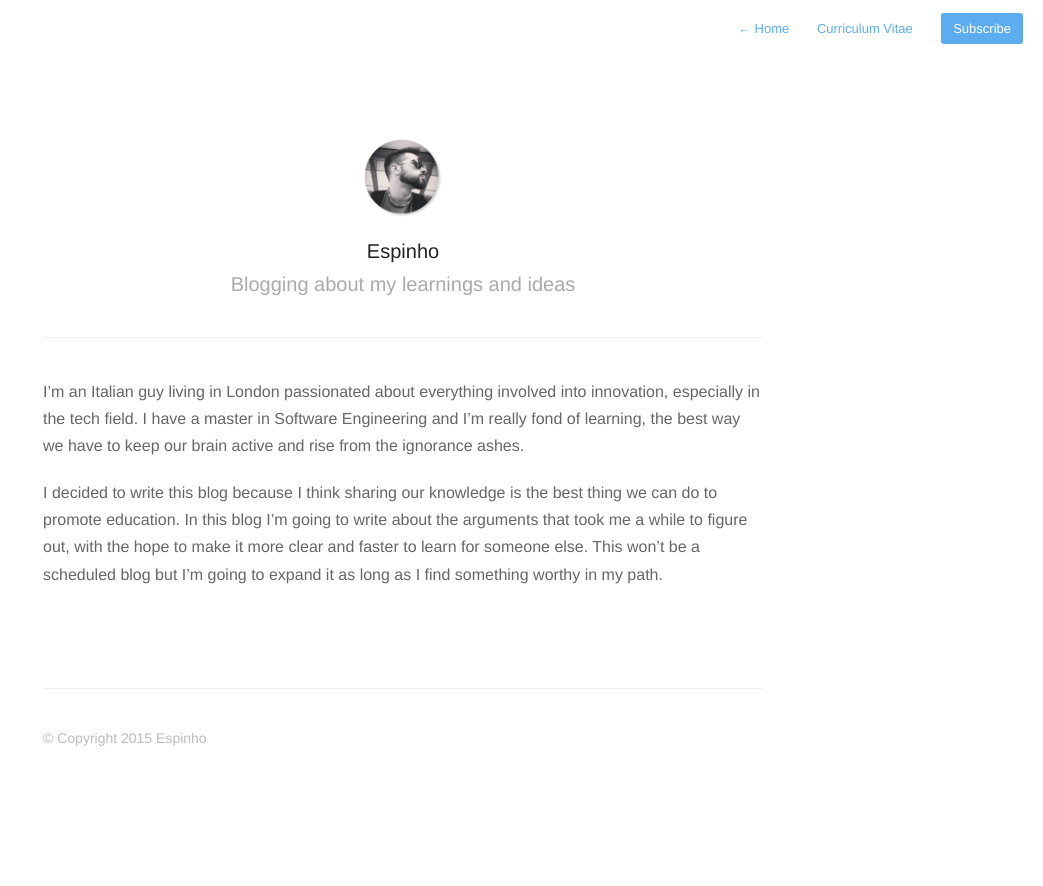
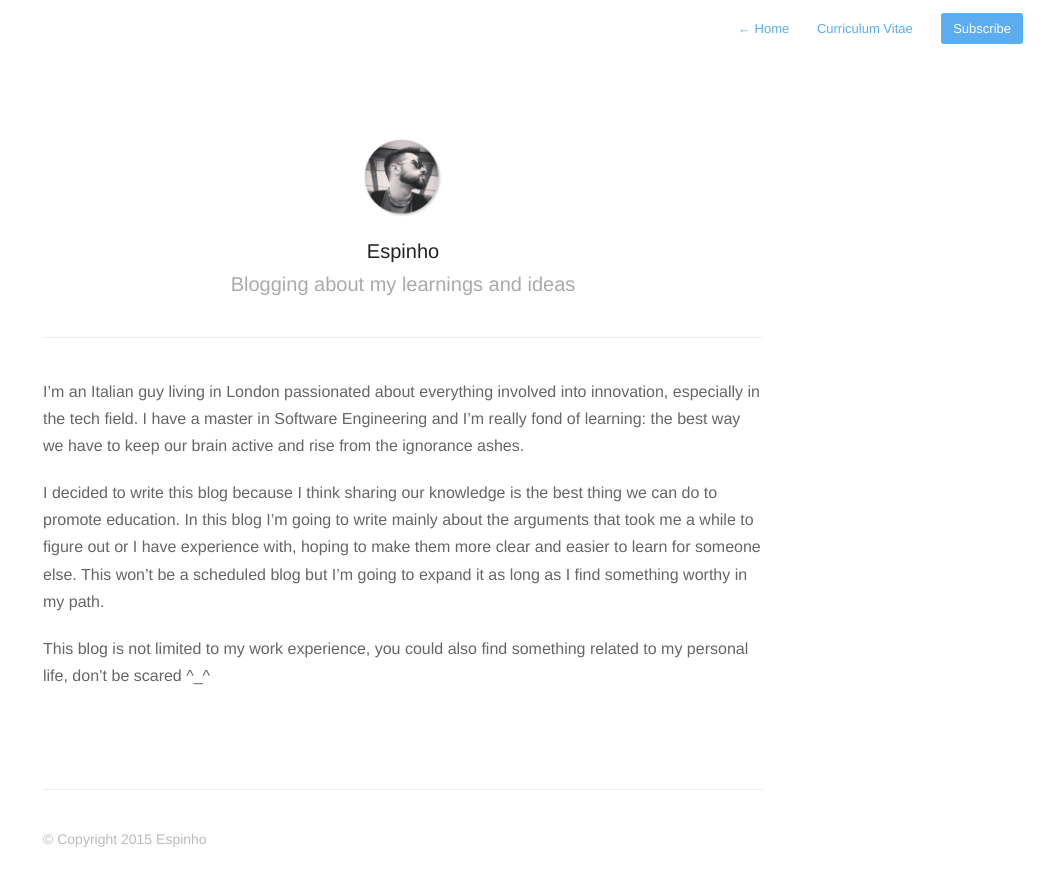
Before and after one commit to espinhogr/espinhogr.github.io, a Jekyll site: the page built from about.md, in a window 1280 px wide. Shown: the top 886 px of the page, without its empty margins (237-1280 px from the left). Built offline with Jekyll 4.4.1, drawn with Linux system fonts in a browser that asks for light colours; nearby versions of some CDN libraries; Markdown is read by kramdown in place of the engine named in the settings.

Commit message:
Updated about

```diff
--- a/about.md
+++ b/about.md
@@ -4,9 +4,10 @@ permalink: about/
 profile: true
 ---
 
-I'm an Italian guy living in London passionated about everything involved into innovation, especially in the tech field. I have a master in Software Engineering and I'm really fond of learning, the best way we have to keep our brain active and rise from the ignorance ashes.
+I'm an Italian guy living in London passionated about everything involved into innovation, especially in the tech field. I have a master in Software Engineering and I'm really fond of learning: the best way we have to keep our brain active and rise from the ignorance ashes.
 
-I decided to write this blog because I think sharing our knowledge is the best thing we can do to promote education. In this blog I'm going to write about the arguments that took me a while to figure out, with the hope to make it more clear and faster to learn for someone else. This won't be a scheduled blog but I'm going to expand it as long as I find something worthy in my path.
+I decided to write this blog because I think sharing our knowledge is the best thing we can do to promote education. In this blog I'm going to write mainly about the arguments that took me a while to figure out or I have experience with, hoping to make them more clear and easier to learn for someone else. This won't be a scheduled blog but I'm going to expand it as long as I find something worthy in my path.
 
+This blog is not limited to my work experience, you could also find something related to my personal life, don't be scared ^\_^
 
 {% include footer.html %}
```
